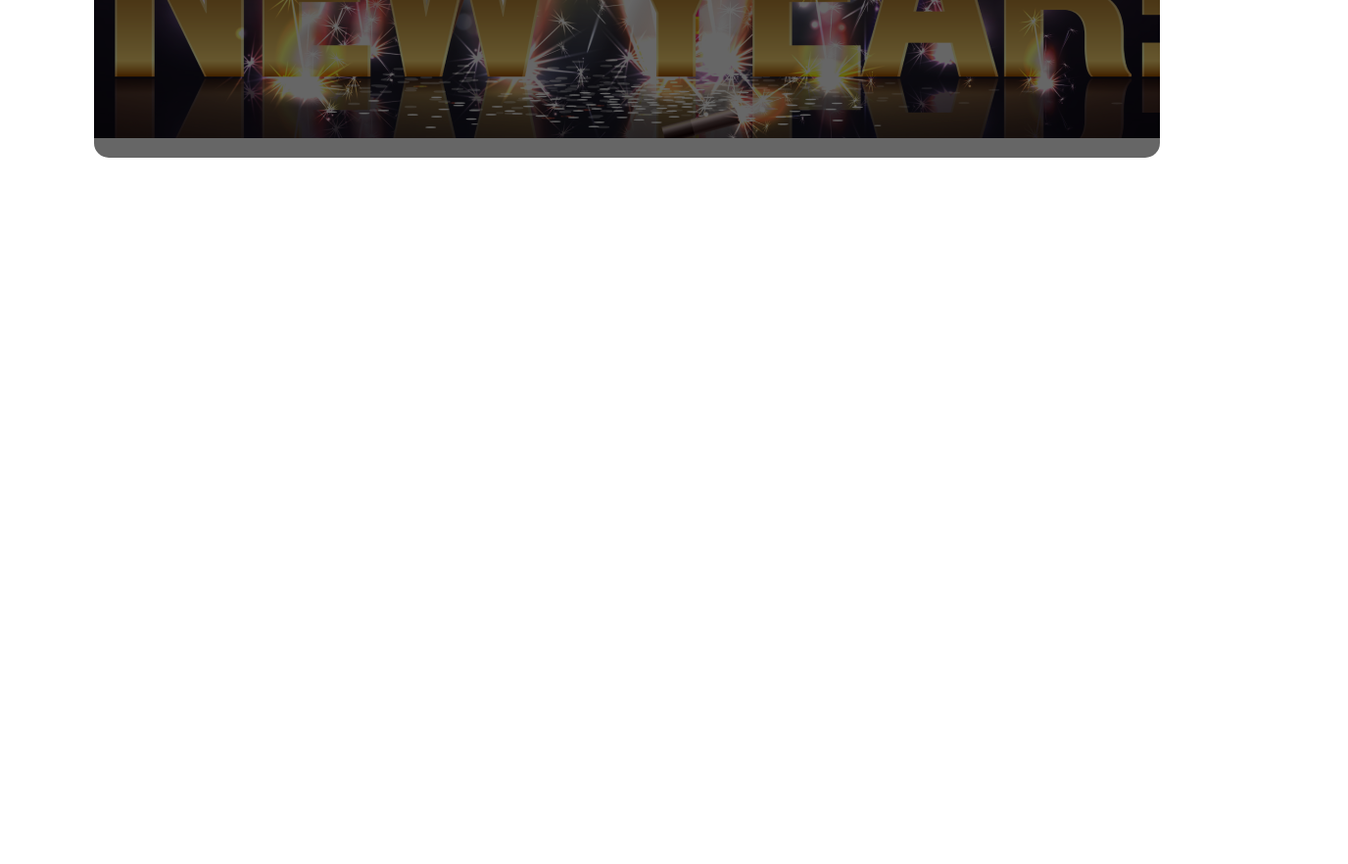
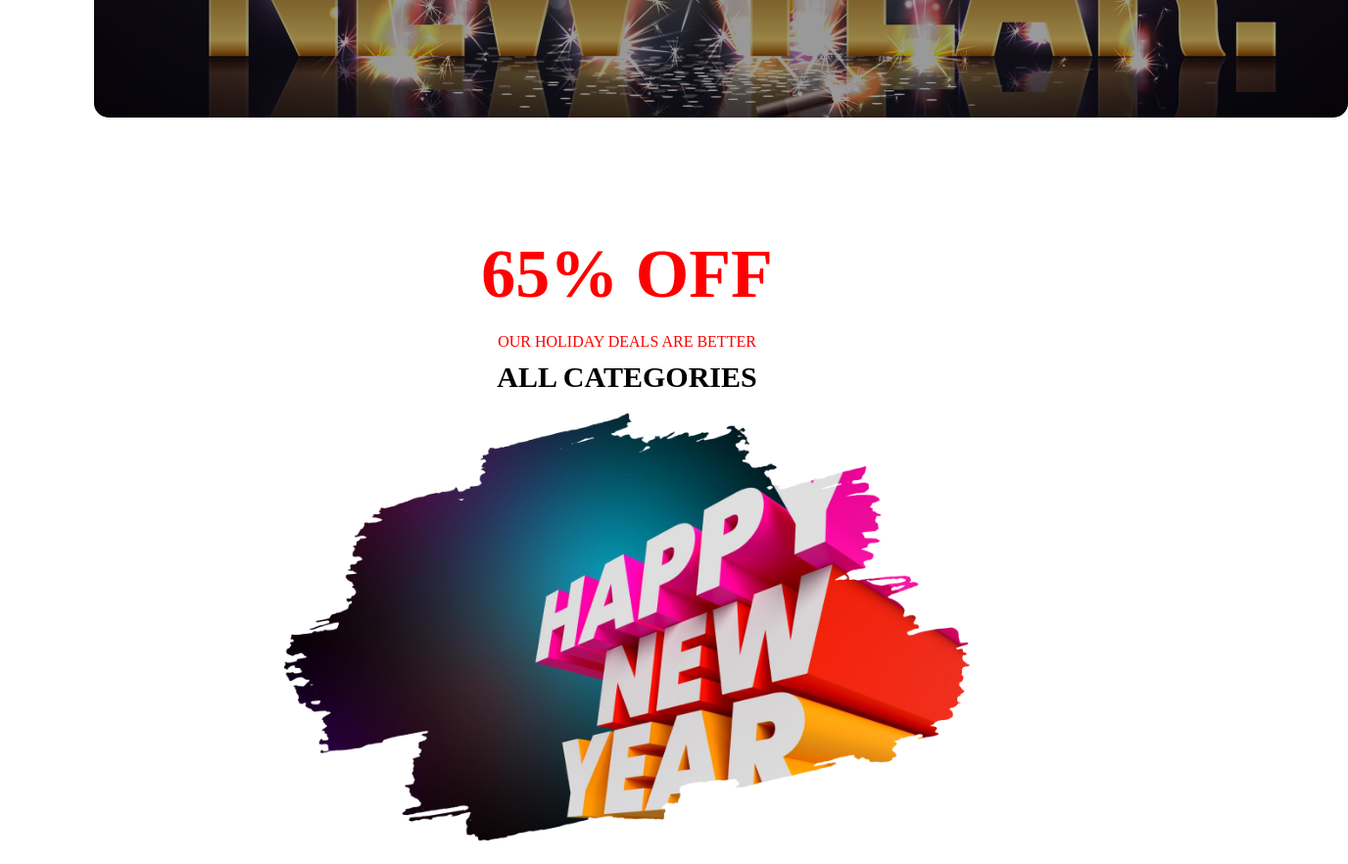
Before and after one commit to fariha-richi/Module-6_Assignment-1, a plain HTML site: page index.html in a window 1280 px wide. Shown: the part 500-1382 px from the top of the page at 98% size, 1376 px wide, since content can reach past the window. Before the commit the page ends 800 px from the top, so only its background shows below. Drawn offline with Linux system fonts and the light colour scheme.

Commit message:
sale section created

```diff
--- a/index.html
+++ b/index.html
@@ -11,11 +11,18 @@
      <link href="https://fonts.googleapis.com/css2?family=Merriweather:ital,wght@0,400;0,700;1,400&display=swap" rel="stylesheet">
 </head>
 <body>
-    <header class="banner">
-        <div>
+    <header>
+    <section class="banner">
         <h4>Happy New Year</h4>
         <h1>New Year Party Celebration</h1>
-    </div>
+    </section>
+    <section class="sale">
+        <h1> 65% OFF</h1>
+            <p>OUR HOLIDAY DEALS ARE BETTER</p>
+            <h3>ALL CATEGORIES</h3>
+            <img src="images/New Year Photo.png" alt="New Year image">
+        </section>
+    </section>
     </header>
     <main>
 
--- a/styles/styles.css
+++ b/styles/styles.css
@@ -6,16 +6,17 @@ header{
         width: 85%;
         margin: 20px auto;
 }
+
+/*Banner section starts*/
 .banner{
     background-image: url('../images/Banner-Image.png');
     background-repeat: no-repeat;
-    /*height: 600px;
-    width: 1320px;*/
+    height: 600px;
+    width: 1280px;
     background-position: center;
     color:aliceblue;
-font-family:'Franklin Gothic Medium', 'Arial Narrow', Arial, sans-serif;
 text-align: center;
-box-shadow: inset 0 0 0 2000px rgba(0, 0, 0, 0.6);
+box-shadow: inset 0 0 0 2000px rgba(0, 0, 0, 0.4);
 border-radius: 15px;
 }
 .banner h4{
@@ -28,3 +29,26 @@ border-radius: 15px;
     font-size: 60px;
     color: white;
 }
+
+/*Sale section starts*/
+.sale{
+    text-align: center;
+    margin: 120px 0px 0px;
+}
+.sale h1{
+    font-size: 70px;
+    color: red;
+    padding: 0px 0px 20px;
+}
+.sale p{
+    font-size: 16px;
+    color: red;
+    padding: 0px 0px 10px;
+}
+.sale h3{
+    font-size: 30px;
+    padding: 0px 0px 20px;
+}
+.sale img{
+    width: 700px;
+}
```
